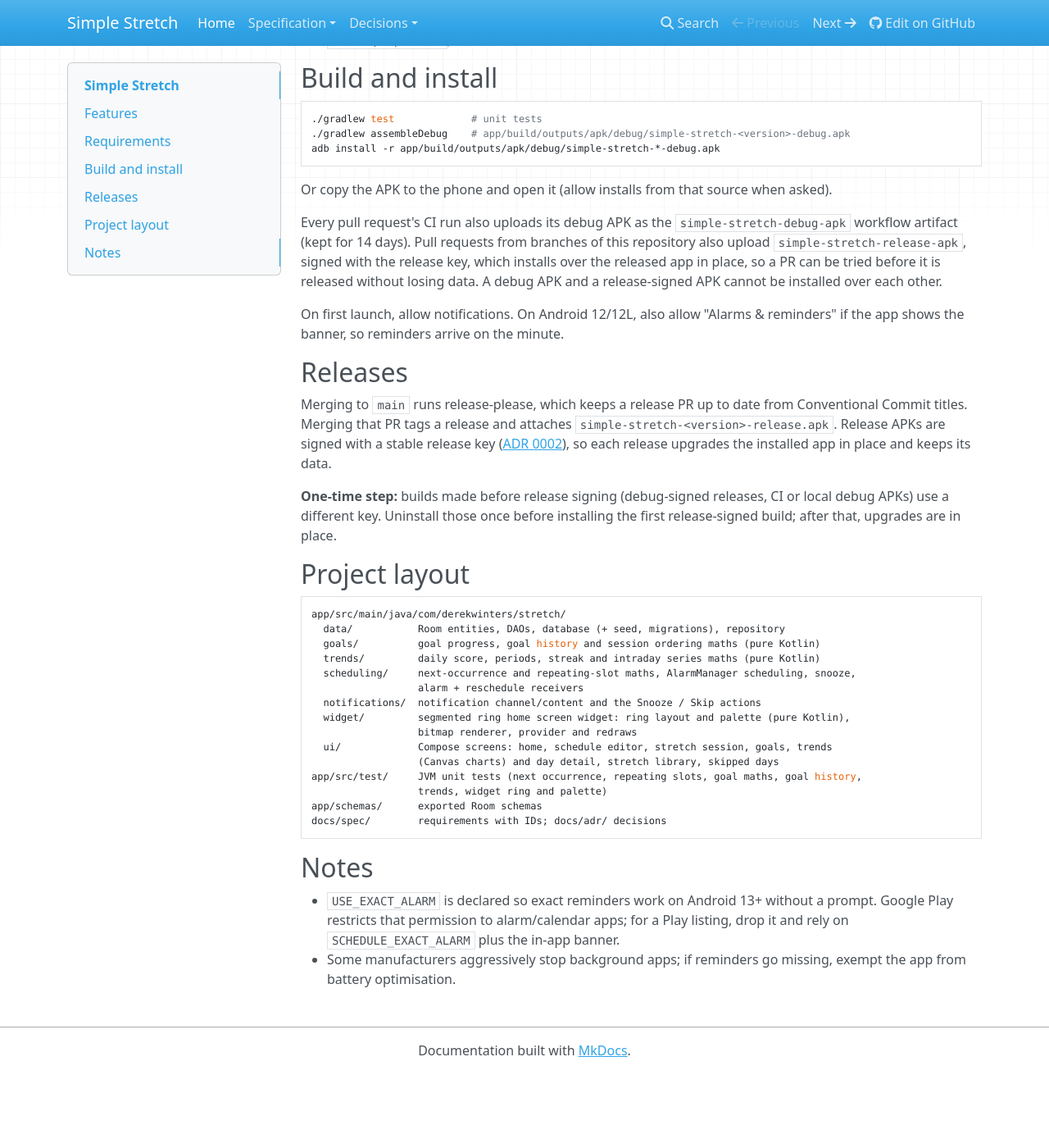
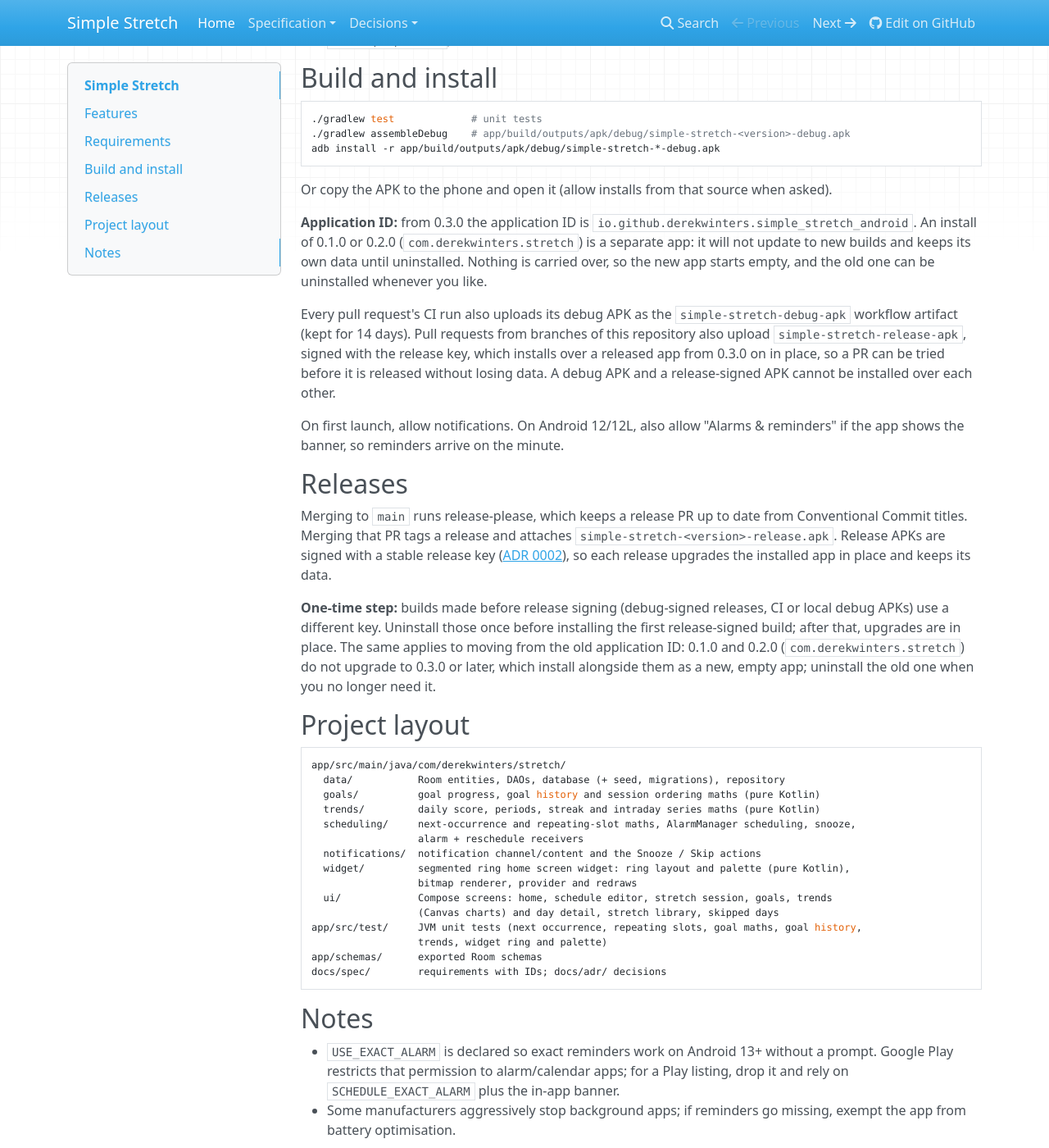
Before and after one commit to derekwinters/simple-stretch-android, an MkDocs documentation site: the page built from docs/index.md, in a window 1280 px wide and 1400 px high, scrolled down 1031 px. Shown: the whole window at 82% size. Built offline with MkDocs 1.6.1, drawn with Linux system fonts in a browser that asks for light colours; nearby versions of some CDN libraries; before the commit the page ends 2340 px from its top, so only the background shows below that.

Commit message:
build: change the application ID to io.github.derekwinters.simple_stretch_android
The application ID now matches the Play Console registration and can never
change after the first Play upload. The Kotlin namespace stays
com.derekwinters.stretch. BuildConfig is enabled so a unit test can assert
the exact ID (issue #42 invariant). The docs and the PR workflow comment now
say that 0.1.0/0.2.0 installs are a separate app and in-place upgrades start
again from 0.3.0.

Co-Authored-By: Claude Opus 5.5 (1M context) <noreply@anthropic.com>

```diff
--- a/docs/index.md
+++ b/docs/index.md
@@ -58,10 +58,15 @@ adb install -r app/build/outputs/apk/debug/simple-stretch-*-debug.apk
 
 Or copy the APK to the phone and open it (allow installs from that source when asked).
 
+**Application ID:** from 0.3.0 the application ID is `io.github.derekwinters.simple_stretch_android`.
+An install of 0.1.0 or 0.2.0 (`com.derekwinters.stretch`) is a separate app: it will not update to
+new builds and keeps its own data until uninstalled. Nothing is carried over, so the new app starts
+empty, and the old one can be uninstalled whenever you like.
+
 Every pull request's CI run also uploads its debug APK as the `simple-stretch-debug-apk`
 workflow artifact (kept for 14 days). Pull requests from branches of this repository also upload
-`simple-stretch-release-apk`, signed with the release key, which installs over the released app in
-place, so a PR can be tried before it is released without losing data. A debug APK and a
+`simple-stretch-release-apk`, signed with the release key, which installs over a released app from
+0.3.0 on in place, so a PR can be tried before it is released without losing data. A debug APK and a
 release-signed APK cannot be installed over each other.
 
 On first launch, allow notifications. On Android 12/12L, also allow "Alarms & reminders" if the
@@ -77,7 +82,9 @@ upgrades the installed app in place and keeps its data.
 
 **One-time step:** builds made before release signing (debug-signed releases, CI or local debug
 APKs) use a different key. Uninstall those once before installing the first release-signed build;
-after that, upgrades are in place.
+after that, upgrades are in place. The same applies to moving from the old application ID: 0.1.0
+and 0.2.0 (`com.derekwinters.stretch`) do not upgrade to 0.3.0 or later, which install alongside
+them as a new, empty app; uninstall the old one when you no longer need it.
 
 ## Project layout
 
```
Also changed, not shown: docs/adr/0002-release-signing-with-a-stable-keystore.md (+3 -0 lines), 3 other files.
